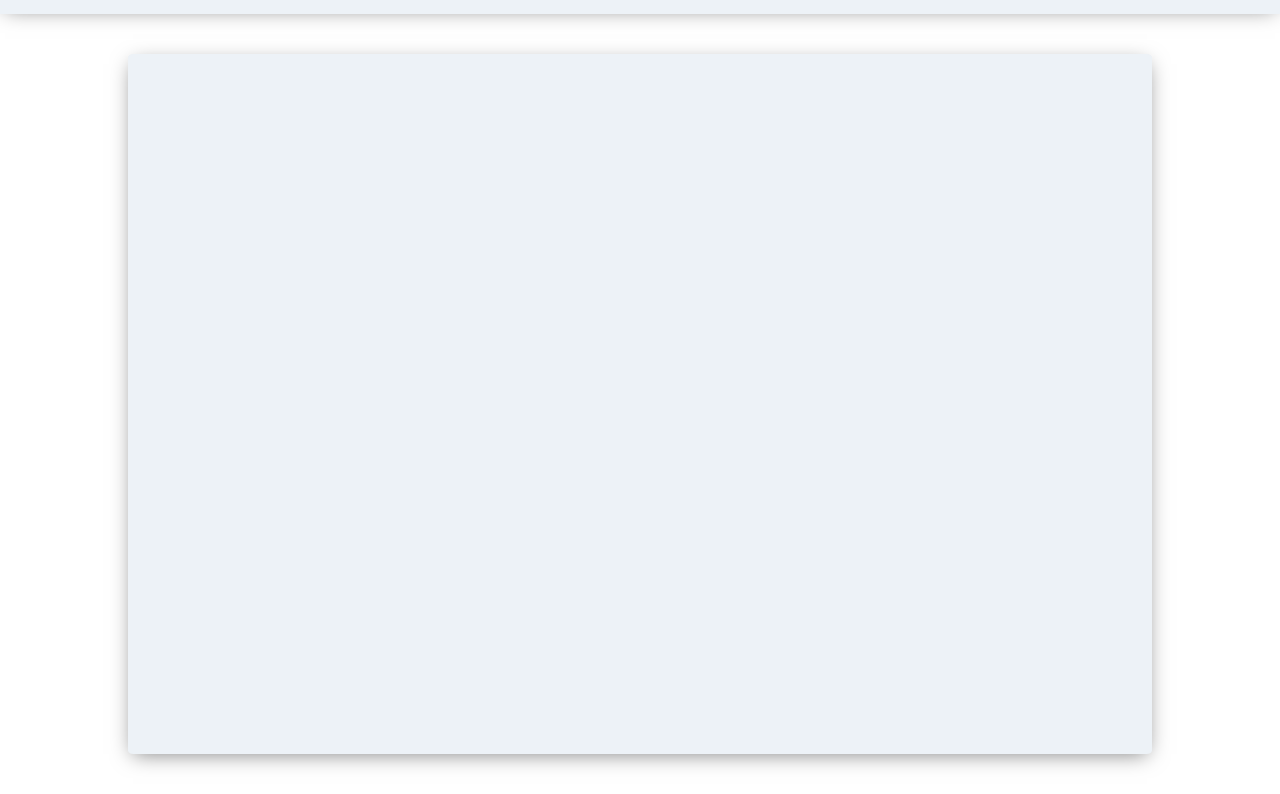
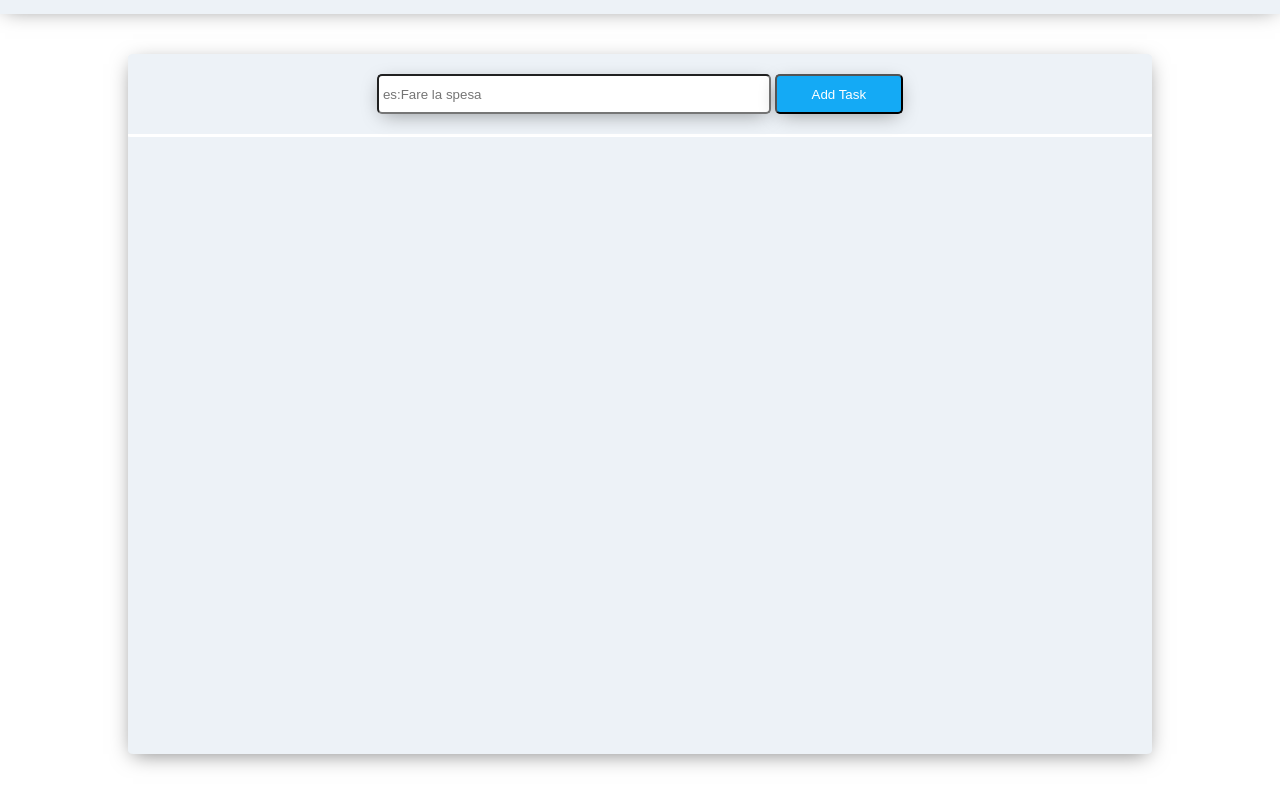
Before and after one commit to francesco-mauro/html-css-toboolist, a plain HTML site: page Index.html in a window 1280 px wide. Shown: the part 86-880 px from the top of the page. Drawn offline with Linux system fonts and the light colour scheme.

Commit message:
add: taskbox

```diff
--- a/Index.html
+++ b/Index.html
@@ -18,6 +18,15 @@
     <!-- main -->
     <main class="container">
 
+        <!-- taskbox -->
+        <div class="taskbox">
+            <input type="text" placeholder=" es:Fare la spesa" class="form-control"> <button>Add Task</button>
+        </div>
+        <!-- taskbox -->
+
+
+
+
     </main>
     <!-- main -->
 </body>
--- a/css/style.css
+++ b/css/style.css
@@ -13,12 +13,13 @@
     box-shadow: 0px 0px 20px -5px rgba(0, 0, 0, 0.5);
 }
 
-.logo img{
+.logo img {
     vertical-align: middle;
 }
+
 /* logo </header> */
-
-.container{
+/* main */
+.container {
     box-sizing: border-box;
     margin: 40px auto;
     width: 80%;
@@ -27,3 +28,35 @@
     border-radius: 0.5%;
     box-shadow: 0px 5px 20px -5px rgba(0, 0, 0, 0.5);
 }
+
+/* main */
+/* taskbox */
+.taskbox {
+    padding: 20px;
+    text-align: center;
+    border-bottom: solid white 3px;
+    border-radius: 0.5%;
+
+
+}
+
+.taskbox input {
+    width: 40%;
+    height: 40px;
+    border-radius: 5px;
+    box-shadow: 0px 5px 20px -5px rgba(0, 0, 0, 0.4);
+
+
+}
+
+.taskbox button {
+    box-sizing: border-box;
+    width: 13%;
+    height: 40px;
+    color: white;
+    background-color: #14aaf5;
+    border-radius: 5px;
+    box-shadow: 0px 5px 20px -5px rgba(0, 0, 0, 0.4);
+}
+
+/* taskbox */
```
